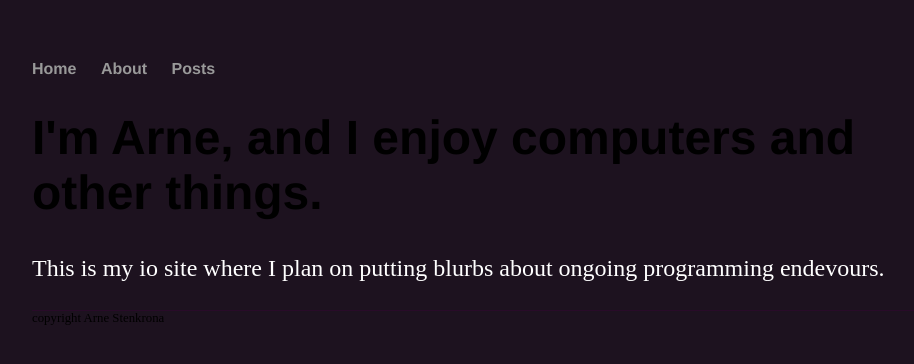
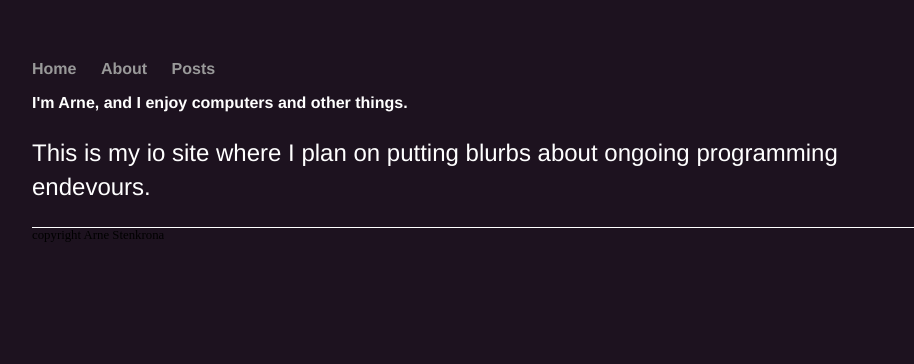
Before and after one commit to ArneStenkrona/ArneStenkrona.github.io, a Jekyll site: the page built from index.html, in a window 1280 px wide. Shown: the top 364 px of the page, without its empty margins (160-1074 px from the left). Built offline with Jekyll 4.4.1, drawn with Linux system fonts in a browser that asks for light colours.

Commit message:
update styling

```diff
--- a/css/main.css
+++ b/css/main.css
@@ -21,16 +21,23 @@ a:hover {
     text-decoration: underline;
 }
 h1 {
-    font-size: 3em;
+    font-size: 2em;
     font-family:'Helvetica', 'Arial', 'Sans-Serif';
+    color: #ffffff;
+}
+h1 {
+    font-size: 1em;
+    font-family:'Helvetica', 'Arial', 'Sans-Serif';
+    color: #ffffff;
 }
 p {
+    font-family:'Helvetica', 'Arial', 'Sans-Serif';
     font-size: 1.5em;
     line-height: 1.4em;
-    color: rgb(255, 255, 255);
+    color: #ffffff;
 }
 footer {
-    border-top: 1px solid #290b29;
+    border-top: 1px solid #ffffff;
     font-size: .8em;
 }
 
```
